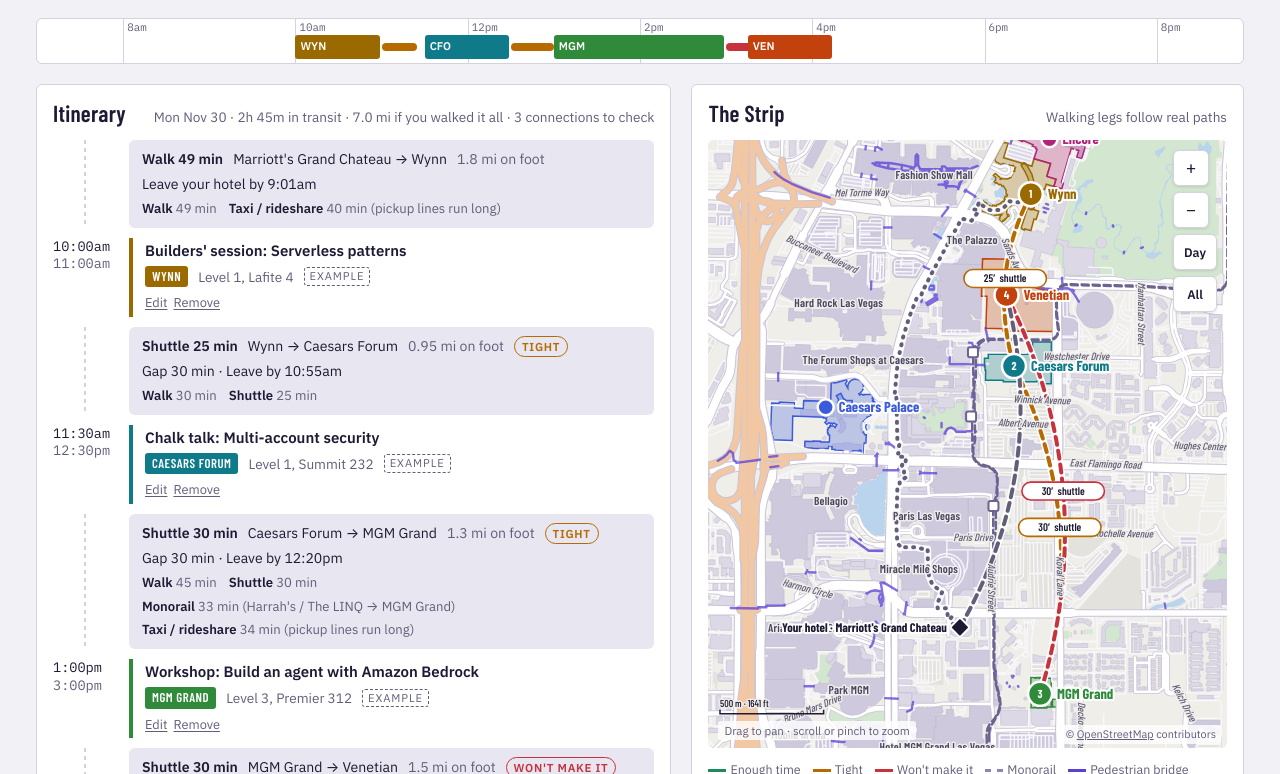
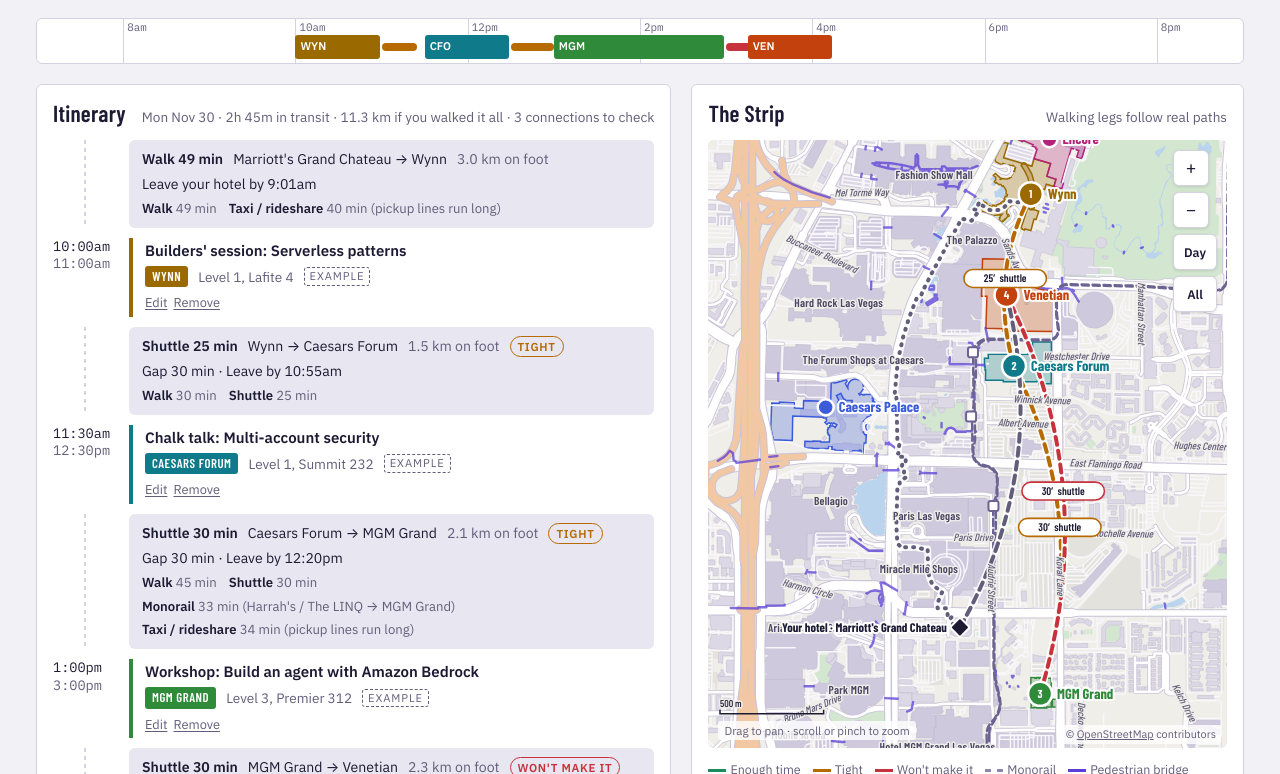
Before and after one commit to boshintan9/ReInvent-map, a plain HTML site: page docs/index.html in a window 1280 px wide. Shown: the part 366-1140 px from the top of the page. Drawn offline with nearby package versions, Linux system fonts and the light colour scheme.

Commit message:
Show distances in metres and kilometres
Co-Authored-By: Claude Opus 5.5 <noreply@anthropic.com>
Claude-Session: https://claude.ai/code/session_01Q2kke5GHSCyEvWM37md5rS

```diff
--- a/docs/index.html
+++ b/docs/index.html
@@ -468,7 +468,7 @@ Thu 4:30-5:30pm Encore | Chorus Ballroom | Workshop: Bedrock agents"></textarea>
     const x = Math.sin(dLat / 2) ** 2 + Math.cos(a.lat * r) * Math.cos(b.lat * r) * Math.sin(dLon / 2) ** 2;
     return 2 * R * Math.asin(Math.sqrt(x));
   }
-  const miles = (m) => (m / 1609.34).toFixed(m < 1609 ? 2 : 1) + " mi";
+  const distTxt = (m) => (m < 1000 ? Math.round(m / 10) * 10 + " m" : (m / 1000).toFixed(1) + " km");
 
   /* ------------------------------------------------------------ travel model */
   // A place is {kind:"venue"|"hotel", key}
@@ -722,7 +722,7 @@ Thu 4:30-5:30pm Encore | Chorus Ballroom | Workshop: Bedrock agents"></textarea>
     const row1 = el("div", { class: "row1" },
       el("b", { text: MODE_LABEL[l.best.mode] + " " + l.best.min + " min" }),
       el("span", { text: placeName(l.from) + " → " + placeName(l.to) }),
-      l.res.walkM ? el("span", { class: "muted", text: miles(l.res.walkM) + " on foot" }) : l.res.dist ? el("span", { class: "muted", text: miles(l.res.dist) + " straight-line" }) : null,
+      l.res.walkM ? el("span", { class: "muted", text: distTxt(l.res.walkM) + " on foot" }) : l.res.dist ? el("span", { class: "muted", text: distTxt(l.res.dist) + " straight-line" }) : null,
       l.gap !== null ? el("span", { class: "pill " + l.status, text: statusTxt }) : null);
     const bits = [];
     if (l.gap !== null && !l.overlap) bits.push("Gap " + dur(l.gap));
@@ -765,7 +765,7 @@ Thu 4:30-5:30pm Encore | Chorus Ballroom | Workshop: Bedrock agents"></textarea>
       const walkMin = plan.legs.reduce((t, l) => t + l.best.min, 0);
       const dist = plan.legs.reduce((t, l) => t + (l.res.walkM || l.res.dist * 1.3), 0);
       const issues = plan.legs.filter((l) => l.status !== "ok").length;
-      $("#itinsum").textContent = d.n + " " + d.l + " · " + dur(walkMin) + " in transit · " + miles(dist) + " if you walked it all" + (issues ? " · " + issues + (issues === 1 ? " connection" : " connections") + " to check" : "");
+      $("#itinsum").textContent = d.n + " " + d.l + " · " + dur(walkMin) + " in transit · " + distTxt(dist) + " if you walked it all" + (issues ? " · " + issues + (issues === 1 ? " connection" : " connections") + " to check" : "");
     }
     renderStrip(plan);
     renderMap(plan);
@@ -971,7 +971,7 @@ Thu 4:30-5:30pm Encore | Chorus Ballroom | Workshop: Bedrock agents"></textarea>
     const nice = [50, 100, 200, 250, 500, 1000, 2000].reduce((a, b) => (Math.abs(b - sbM) < Math.abs(a - sbM) ? b : a));
     const px = nice / k, sx = vb.x + 12 * k, sy = vb.y + vb.h - 34 * k;
     ov.append(sv("path", { d: `M${sx} ${sy - 4 * k} V${sy} H${sx + px * k} V${sy - 4 * k}`, fill: "none", stroke: c("--ink"), "stroke-width": 1.5 * k }));
-    ov.append(sv("text", { x: sx, y: sy - 7 * k, "font-size": 10 * k, fill: c("--ink"), stroke: c("--map-land"), "stroke-width": 3 * k, "paint-order": "stroke" }, nice >= 1000 ? (nice / 1000) + " km · " + (nice / 1609.34).toFixed(1) + " mi" : nice + " m · " + Math.round(nice * 3.281) + " ft"));
+    ov.append(sv("text", { x: sx, y: sy - 7 * k, "font-size": 10 * k, fill: c("--ink"), stroke: c("--map-land"), "stroke-width": 3 * k, "paint-order": "stroke" }, nice >= 1000 ? (nice / 1000) + " km" : nice + " m"));
     svg.append(ov);
   }
 
@@ -1082,9 +1082,9 @@ Thu 4:30-5:30pm Encore | Chorus Ballroom | Workshop: Bedrock agents"></textarea>
     // north arrow + scale
     svg.append(sv("text", { x: W - 18, y: 22, "font-size": 13, "text-anchor": "middle", fill: col("--muted"), "font-weight": 600 }, "N"));
     svg.append(sv("path", { d: `M${W - 18} 26 l-5 12 l5 -3 l5 3 z`, fill: col("--muted") }));
-    const half = 804.67, px = (half / ((lo1 - lo0) * k * 111320)) * W;
+    const half = 500, px = (half / ((lo1 - lo0) * k * 111320)) * W;
     svg.append(sv("path", { d: `M12 ${H - 14} h${px.toFixed(1)}`, stroke: col("--muted"), "stroke-width": 2 }));
-    svg.append(sv("text", { x: 12, y: H - 19, "font-size": 10, fill: col("--muted") }, "½ mile"));
+    svg.append(sv("text", { x: 12, y: H - 19, "font-size": 10, fill: col("--muted") }, "500 m"));
 
     // route
     const legs = plan.legs;
```
Also changed, not shown: src/planner.html (+6 -6 lines).
